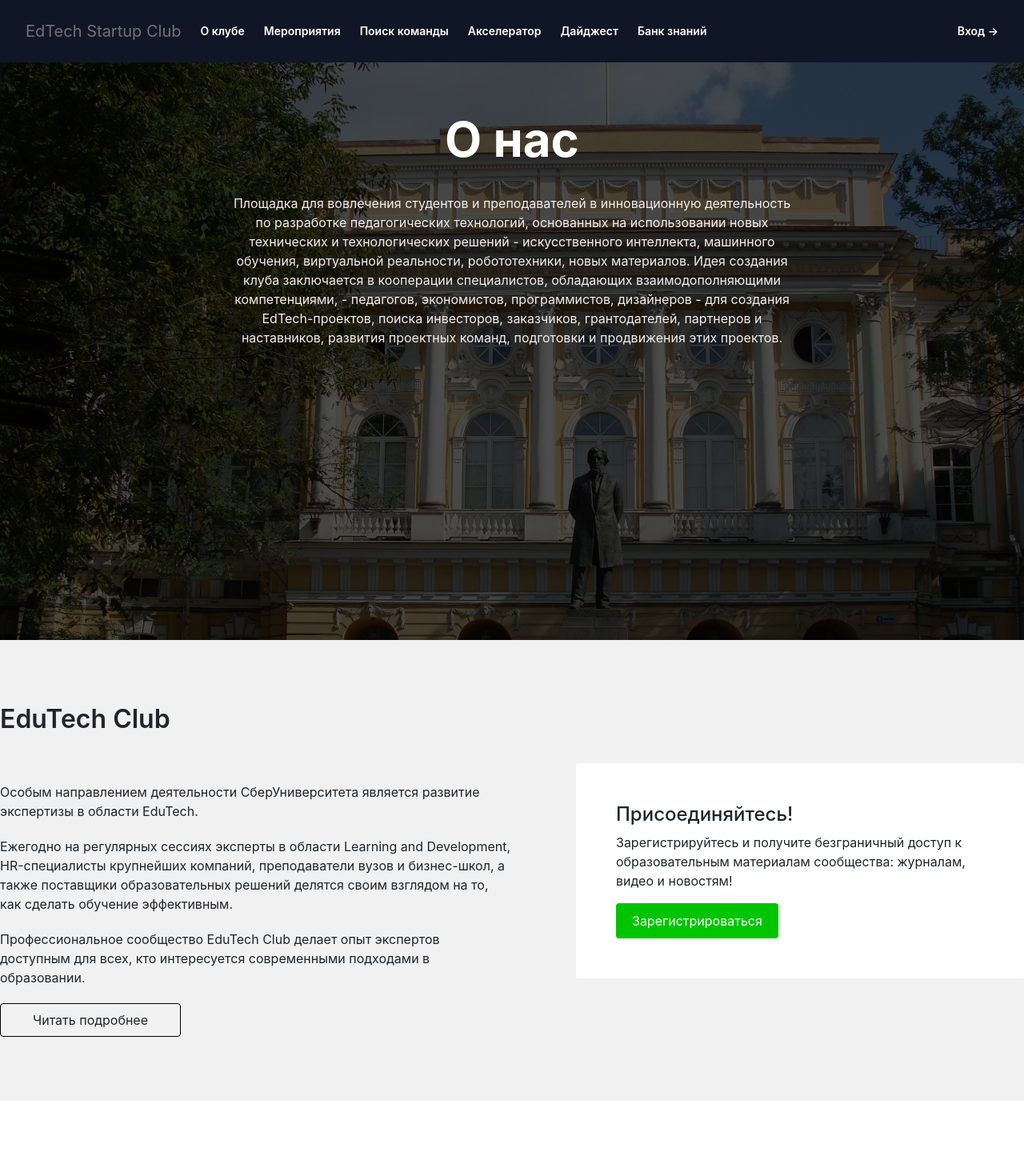
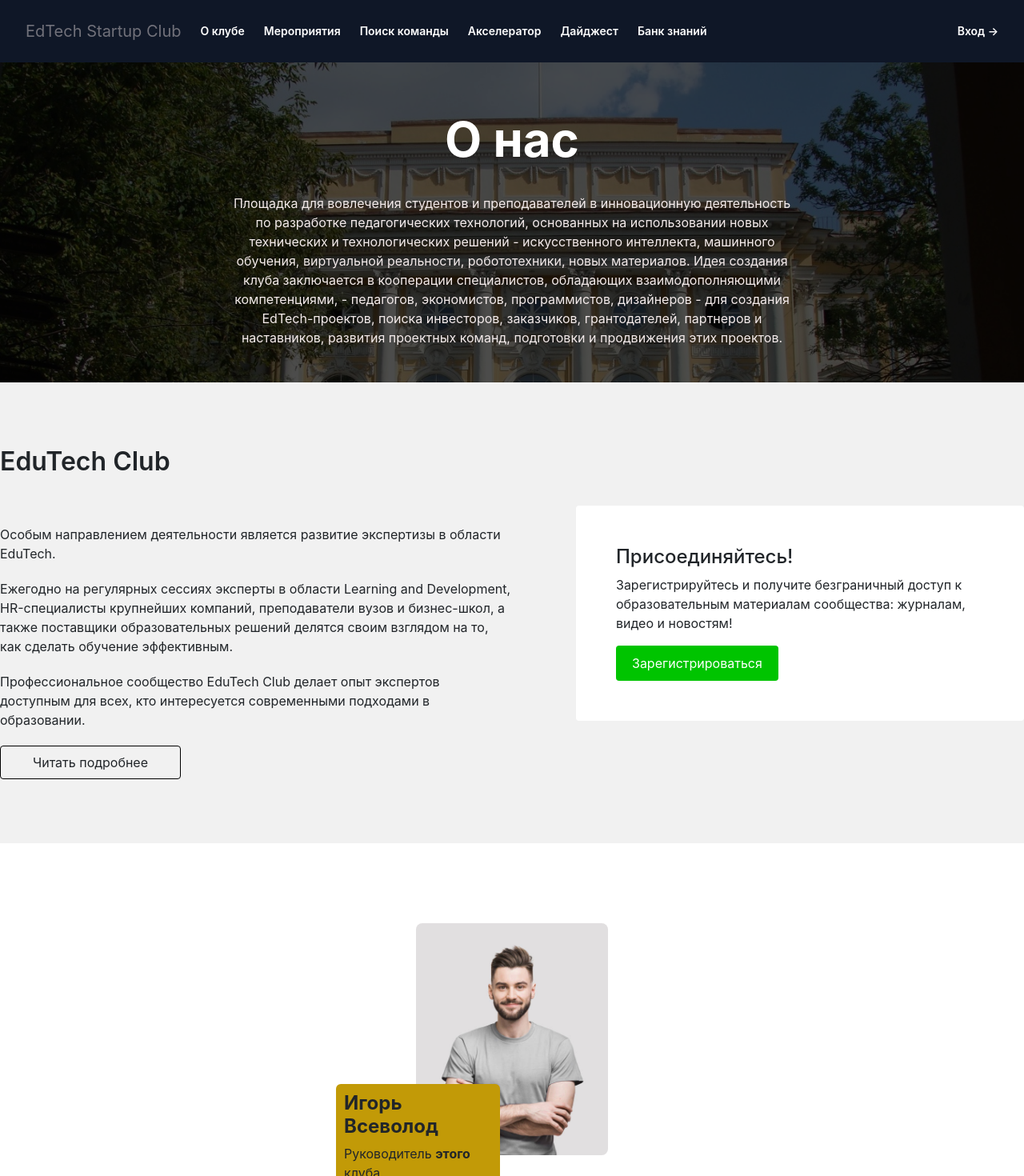
Before and after one commit to tantarin/edtech-club-frontend, a React (Create React App) app: page / in a window 1280 px wide. Shown: the top 1470 px of the page at 80% size. Built offline with nearby package versions, Linux system fonts and the light colour scheme.

Commit message:
новый дизайн

```diff
--- a/src/components/About/About.css
+++ b/src/components/About/About.css
@@ -3,8 +3,7 @@
 
 .about-hero {
   width: 100%;
-  min-height: 600px;
-  height: calc(100vh - 78px);
+  height: 50vh; /* Занимает 50% высоты экрана */
   position: relative;
   z-index: 10;
 }
@@ -12,11 +11,13 @@
 .background {
   position: absolute;
   width: 100%;
-  height: 100%;
+  height: 50vh; /* Занимает 50% высоты экрана */
   z-index: -10;
   background-image: url("../../assets/img/herzen.jpg");
+  background-size: cover; /* Заполняем фон, сохраняя пропорции */
   filter: brightness(0.3);
 }
+
 
 .about-container {
   width: 100%;
--- a/src/components/About/About.tsx
+++ b/src/components/About/About.tsx
@@ -39,7 +39,7 @@ export const AboutPage: FC = () => {
             <h2 className="about-more__title">EduTech Club</h2>
             <div className="about-more__description">
               <p>
-                Особым направлением деятельности СберУниверситета является
+                Особым направлением деятельности является
                 развитие экспертизы в области EduTech.
               </p>
               <p>
@@ -80,8 +80,8 @@ export const AboutPage: FC = () => {
                 <b>Игорь Всеволод</b>
               </h4>
               <p className="about__manager-description">
-                Предприниматель, и просто хороший руководитель. Сооавтор{" "}
-                <b>этого</b> сайта
+                Руководитель{" "}
+                <b>этого</b> клуба.
               </p>
             </div>
           </div>
```
